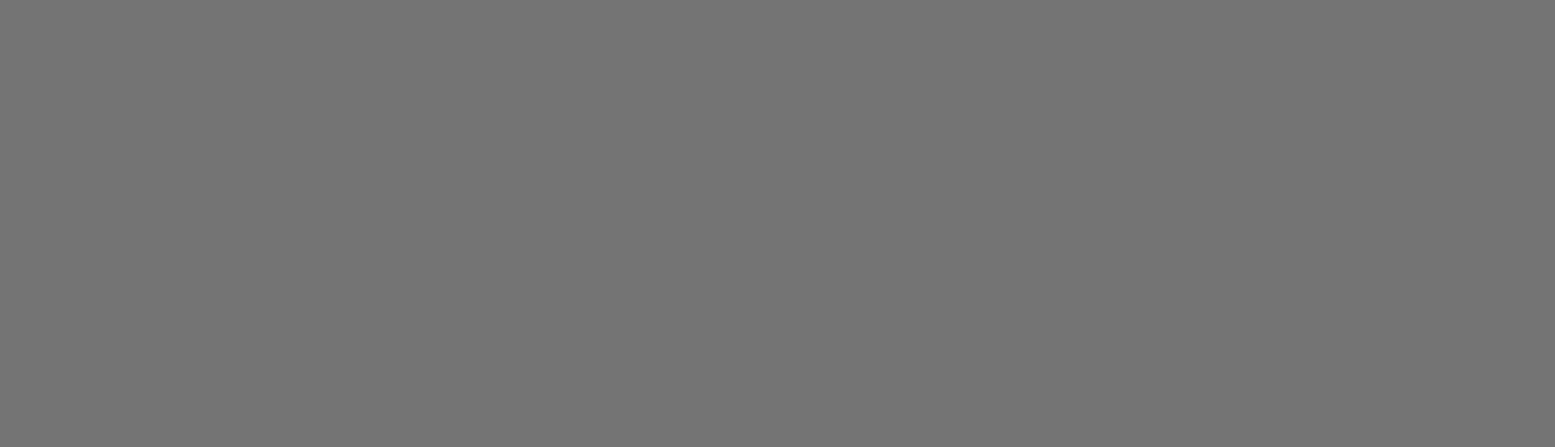
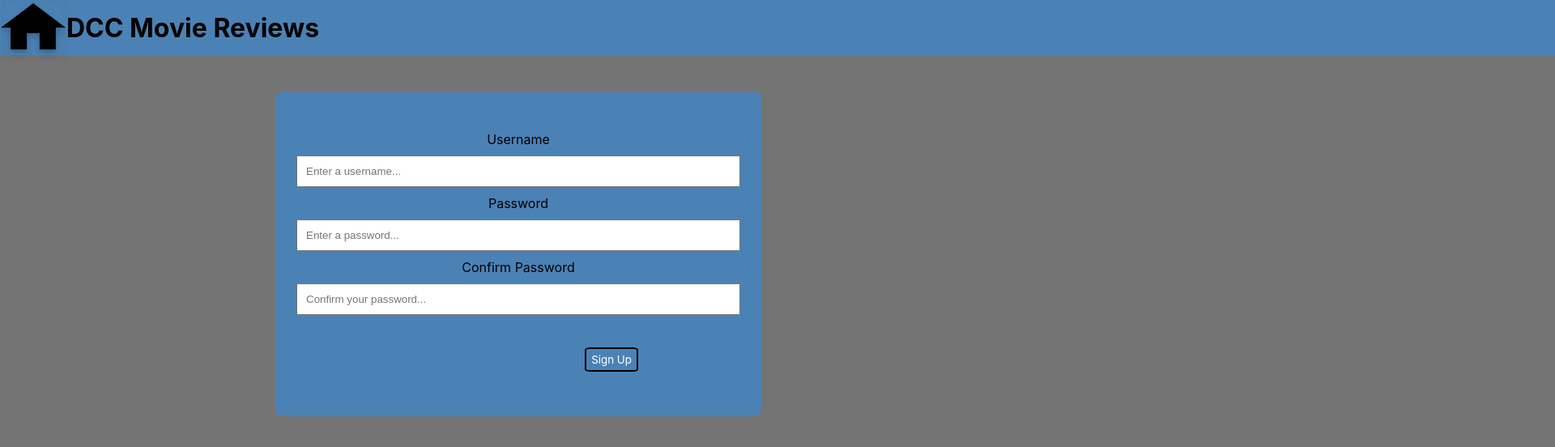
Before and after one commit to GSDion/4300MovieSite-DH-fork, a React (Create React App) app: page /signup in a window 1280 px wide. Before the commit this address had no page. Shown: the top 552 px of the page at 81% size, 1920 px wide, since content can reach past the window. Built offline with nearby package versions, Linux system fonts and the light colour scheme.

Commit message:
Mock sign up page created / Adding movie sends user back to homepage

```diff
--- a/src/App.js
+++ b/src/App.js
@@ -4,6 +4,7 @@ import EditMovie from './components/EditMovie/editmovie';
 import HomePage from './components/homepage/homepage';
 import MovieReview from './components/MovieReview/moviereview';
 import Confirmation from './components/Confirmation/confirmation';
+import SignUpPage from './components/SignUpPage/signuppage';
 import { BrowserRouter as Router, Route, Routes } from 'react-router-dom';
 
 
@@ -19,6 +20,7 @@ function App() {
          <Route exact path="/add-item" element={<NewMovie />}></Route>
          <Route exact path="/edit-item" element={<EditMovie />}></Route>
          <Route exact path="/movieReview/:id" element={<MovieReview />}></Route>
+         <Route exact path="/signup" element={<SignUpPage />}></Route>
        </Routes>
      </div>
    </Router>
--- a/src/components/NewMovie/movieform.js
+++ b/src/components/NewMovie/movieform.js
@@ -3,6 +3,7 @@ import Card from './movieformcard';
 import './movieform.css';
 import '../header.css';
 import { DUMMY_MOVIES } from '../homepage/homepage';
+import { Link } from 'react-router-dom';
 
 
 
@@ -46,7 +47,7 @@ function MovieForm(props) {
           <input type='text' id='img' value={img} onChange={(event) => setImg(event.target.value)} />
         </div>
         <div className='form-actions'>
-          <button className="addmoviebutton">Add Movie</button>
+          <button className="addmoviebutton" onClick={handleSubmit}><Link to="/">Add Movie</Link></button>
         </div>
       </form>
     </Card>
--- /dev/null
+++ b/src/components/SignUpPage/signuppage.js
@@ -0,0 +1,30 @@
+import SecHeader from "../secondheader";
+import Card from "../NewMovie/movieformcard";
+
+
+function SignUpPage() {
+    return(
+        <div>
+        <SecHeader />
+        <Card>
+            <div className="form-control">
+                <label htmlFor="username">Username</label>
+                <input type="text" placeholder="Enter a username..." required></input>
+            </div>
+            <div className="form-control">
+                <label htmlFor="password">Password</label>
+                <input type="password" placeholder="Enter a password..." required></input>
+            </div>
+            <div className="form-control">
+                <label htmlFor="confirmpassword">Confirm Password</label>
+                <input type="password" placeholder="Confirm your password..." required></input>
+            </div>
+            <div className="form-actions">
+                <button className="signupbutton">Sign Up</button>
+            </div>
+        </Card>
+        </div>
+    )
+}
+
+export default SignUpPage;
--- a/src/components/header.css
+++ b/src/components/header.css
@@ -48,6 +48,7 @@
     color: white;
     font-family: 'Inter';
     border: solid 2px #000000;
+    margin-right: 10px;
   }
 
   button:hover {
--- a/src/components/header.js
+++ b/src/components/header.js
@@ -4,6 +4,10 @@ import './header.css';
 import { Link } from 'react-router-dom';
 
 export const isLoggedIn = false;
+
+const handleLogin = (username, password) => {
+// Compare username and password information to those found in the database
+}
 
 function Header() {
 
@@ -33,6 +37,7 @@ function Header() {
         <label for="password">Password</label>
         <input type="text" placeholder="Enter Password" name="password" required></input>
         <button id="loginbutton">Login</button>
+        <button id="signupbutton"><Link to="/signup">Sign Up</Link></button>
       </div>
     </header>
   );
```
Also changed, not shown: src/components/SignUpPage/signuppage.css (added).
